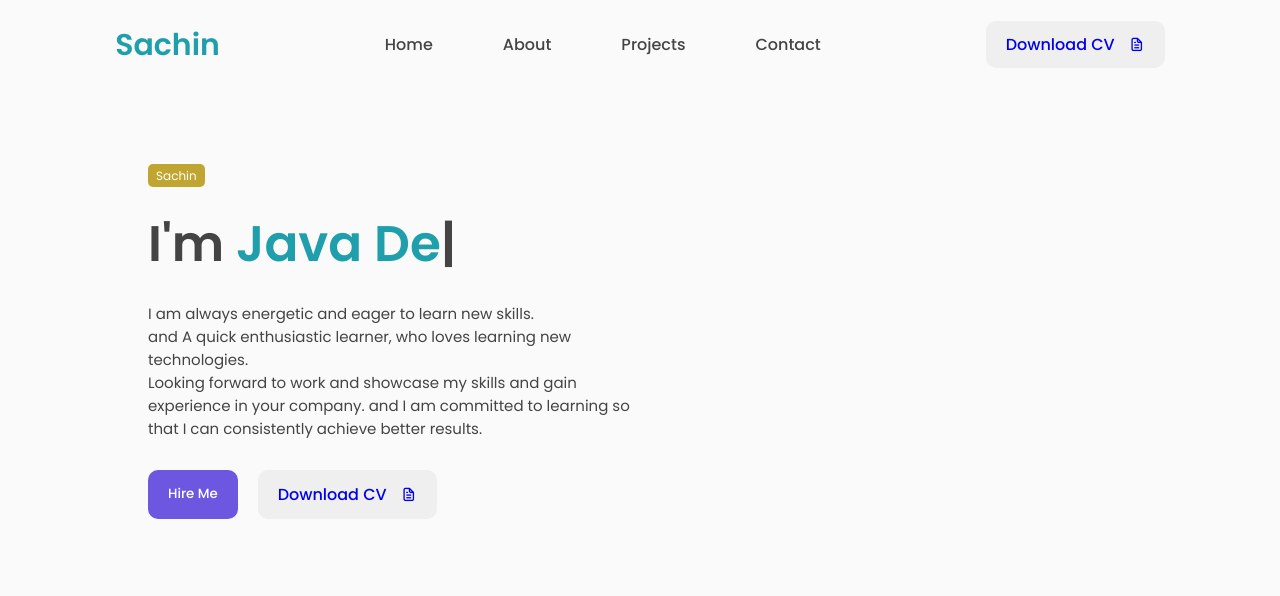
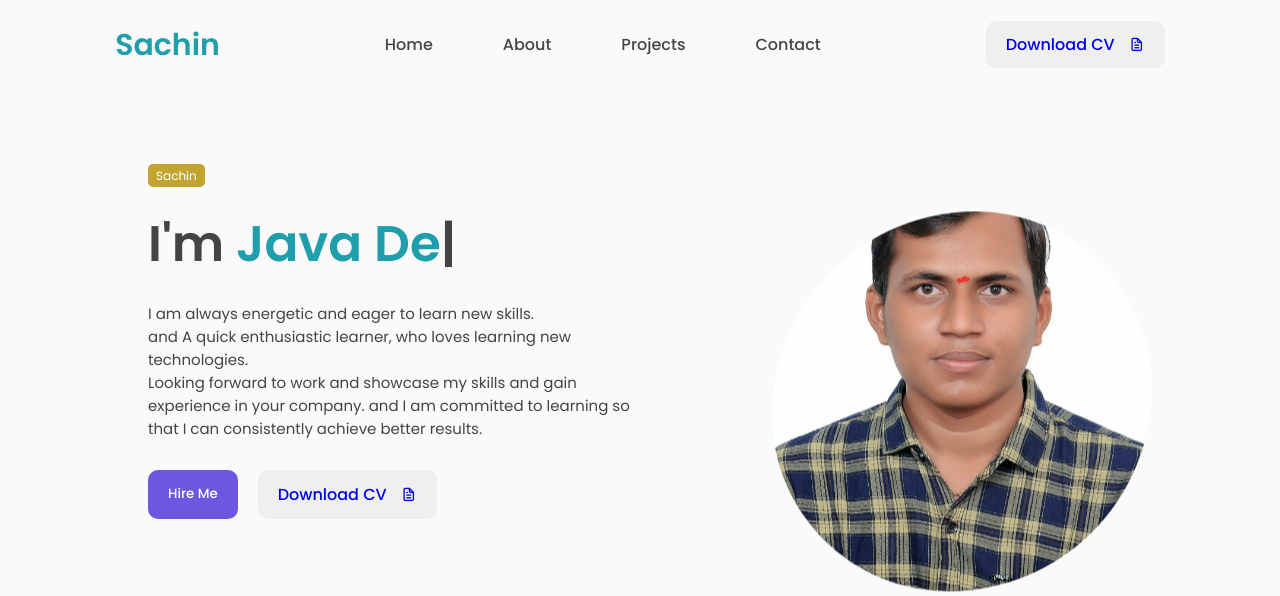
Before and after one commit to sachin0818/portfolio, a plain HTML site: page index.html in a window 1280 px wide. Shown: the top 596 px of the page. Drawn offline with nearby package versions, Linux system fonts and the light colour scheme.

Commit message:
added image relative path

```diff
--- a/index.html
+++ b/index.html
@@ -82,7 +82,7 @@
             </div>
             <div class="featured-image">
                 <div class="image">
-                    <img src="D:\certificates\photo.jpg" alt="avatar">
+                    <img src="./CV/photo.jpg" alt="avatar">
                 </div>
               </div>
               <!--<div class="scroll-icon-box">
```
Also changed, not shown: CV/photo.jpg (added).
